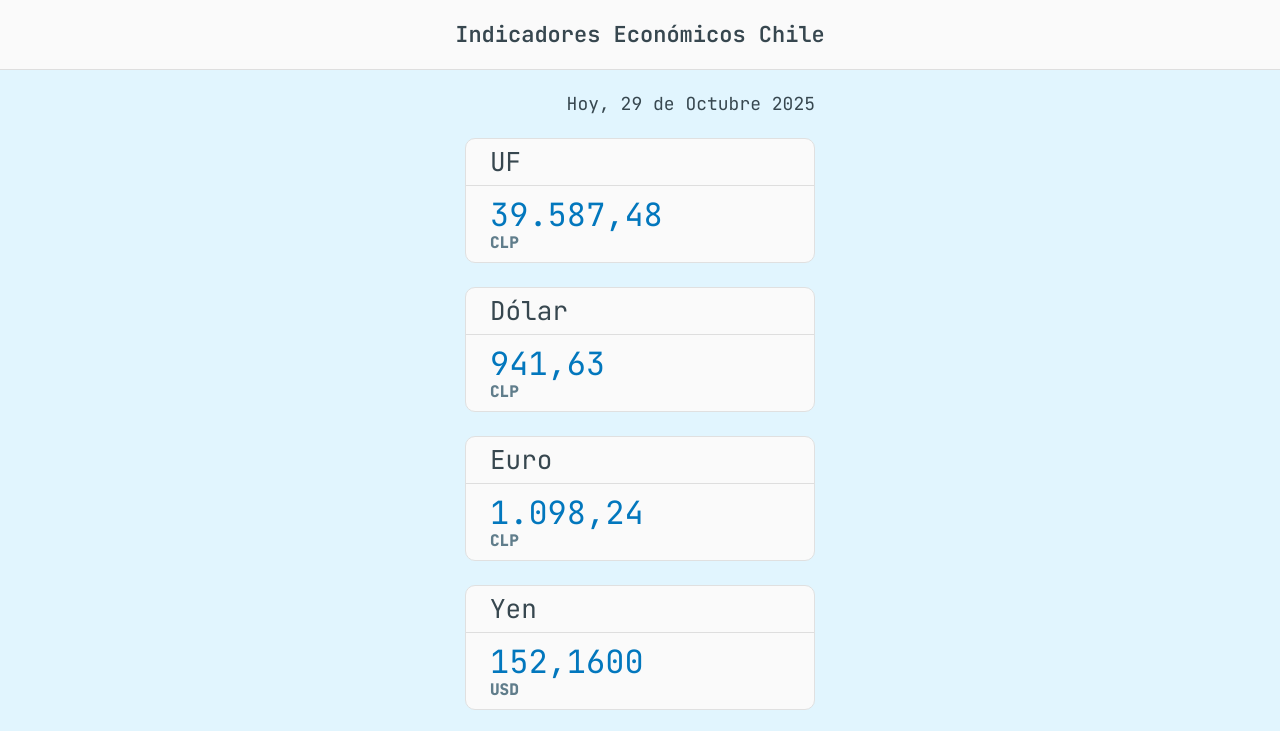
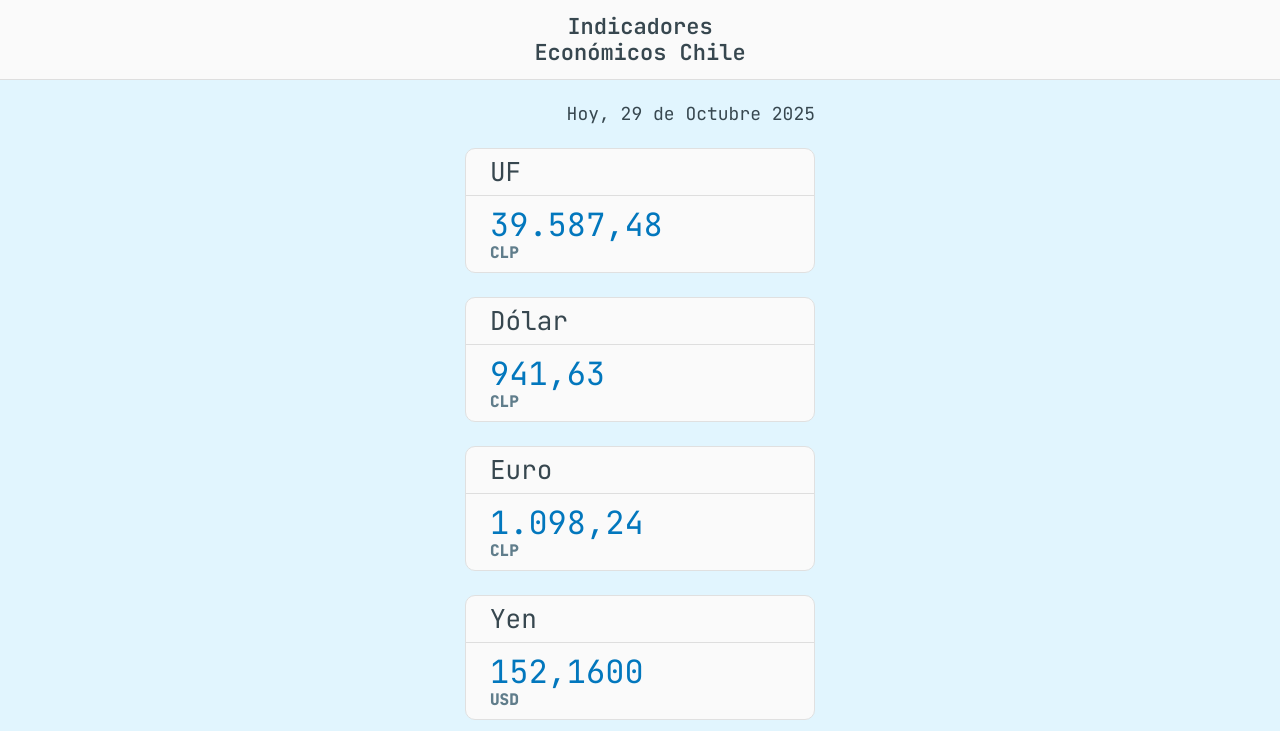
Before and after one commit to carlos-sweb/scrapy-indicadores, a plain HTML site: page www/index.html in a window 1280 px wide. Shown: the top 731 px of the page. Drawn offline with nearby package versions, Linux system fonts and the light colour scheme.

Commit message:
update navbar index.html

```diff
--- a/www/index.html
+++ b/www/index.html
@@ -33,7 +33,7 @@
 			width: 100%;
 			display: flex;
 			border-bottom: solid 1px #dedede;
-			height: 70px;
+			height: 80px;
 			background-color: #FAFAFA;
 			flex-direction: column;
 			justify-content: center;
@@ -185,7 +185,8 @@
 <body>
 	<!-- NAVBAR -->
 	<section class="navbar">
-		<p>Indicadores Económicos Chile</p>
+		<p>Indicadores </p>
+		<p>Económicos Chile</p>
 	</section>
 
 	<!-- CONTENEDOR PRINCIPAL -->
```
